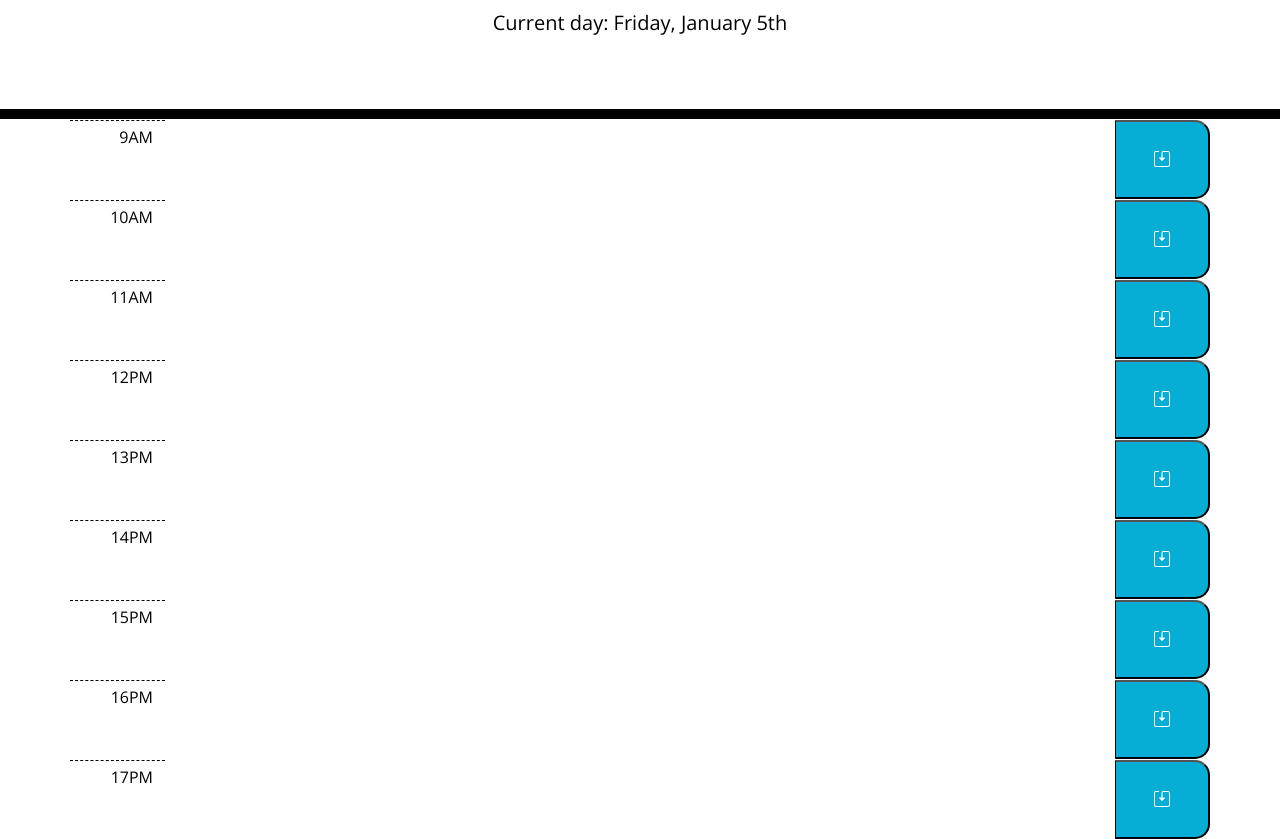
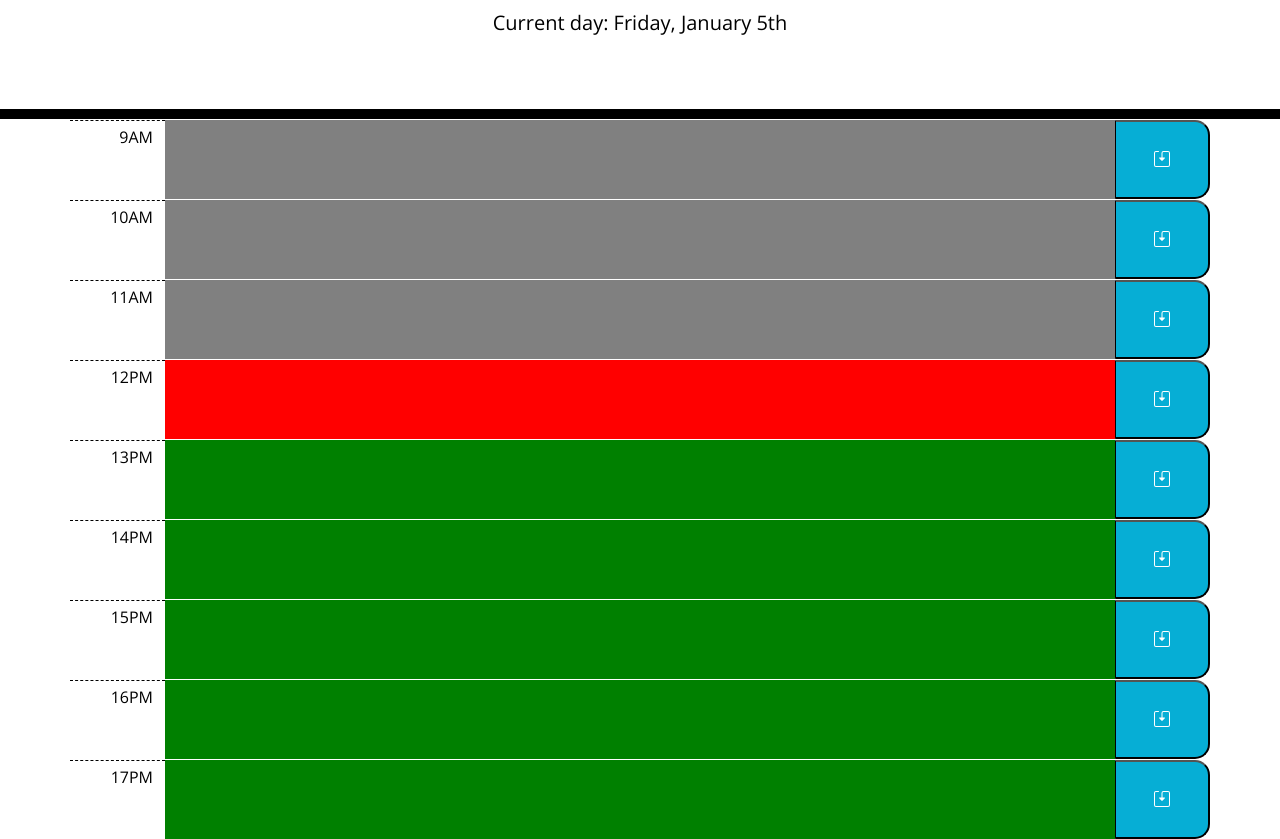
Before and after one commit to tinxtin/work-scheduler, a plain HTML site: page index.html in a window 1280 px wide. Shown: the part 168-1007 px from the top of the page. Drawn offline with nearby package versions, Linux system fonts and the light colour scheme.

Commit message:
code to dynamic change text block colours

```diff
--- a/index.html
+++ b/index.html
@@ -36,7 +36,7 @@
         <div class="col-1 hour d-flex justify-content-end">
           <span class="mt-2">9AM</span>
         </div>
-        <div class="col-10 description">
+        <div class="col-10 description" data-time="9">
 
         </div>
         <button class="col-1 saveBtn d-flex align-items-center justify-content-center">
@@ -49,7 +49,7 @@
         <div class="col-1 hour d-flex justify-content-end">
           <span class="mt-2">10AM</span>
         </div>
-        <div class="col-10 description">
+        <div class="col-10 description" data-time="10">
 
         </div>
         <button class="col-1 saveBtn d-flex align-items-center justify-content-center">
@@ -62,7 +62,7 @@
         <div class="col-1 hour d-flex justify-content-end">
           <span class="mt-2">11AM</span>
         </div>
-        <div class="col-10 description">
+        <div class="col-10 description" data-time="11">
 
         </div>
         <button class="col-1 saveBtn d-flex align-items-center justify-content-center">
@@ -75,7 +75,7 @@
         <div class="col-1 hour d-flex justify-content-end">
           <span class="mt-2">12PM</span>
         </div>
-        <div class="col-10 description">
+        <div class="col-10 description" data-time="12">
 
         </div>
         <button class="col-1 saveBtn d-flex align-items-center justify-content-center">
@@ -88,7 +88,7 @@
         <div class="col-1 hour d-flex justify-content-end">
           <span class="mt-2">13PM</span>
         </div>
-        <div class="col-10 description">
+        <div class="col-10 description" data-time="13">
 
         </div>
         <button class="col-1 saveBtn d-flex align-items-center justify-content-center">
@@ -101,7 +101,7 @@
         <div class="col-1 hour d-flex justify-content-end">
           <span class="mt-2">14PM</span>
         </div>
-        <div class="col-10 description">
+        <div class="col-10 description" data-time="14">
 
         </div>
         <button class="col-1 saveBtn d-flex align-items-center justify-content-center">
@@ -114,7 +114,7 @@
         <div class="col-1 hour d-flex justify-content-end">
           <span class="mt-2">15PM</span>
         </div>
-        <div class="col-10 description">
+        <div class="col-10 description" data-time="15">
 
         </div>
         <button class="col-1 saveBtn d-flex align-items-center justify-content-center">
@@ -127,7 +127,7 @@
         <div class="col-1 hour d-flex justify-content-end">
           <span class="mt-2">16PM</span>
         </div>
-        <div class="col-10 description">
+        <div class="col-10 description" data-time="16">
 
         </div>
         <button class="col-1 saveBtn d-flex align-items-center justify-content-center">
@@ -140,7 +140,7 @@
         <div class="col-1 hour d-flex justify-content-end">
           <span class="mt-2">17PM</span>
         </div>
-        <div class="col-10 description">
+        <div class="col-10 description" data-time="17">
 
         </div>
         <button class="col-1 saveBtn d-flex align-items-center justify-content-center">
--- a/static/script.js
+++ b/static/script.js
@@ -1,11 +1,24 @@
 
 $(document).ready(() => {
-    currentTime();
+    var time = currTime();
+    colorTimeBlock(12);
+
 })
 
-function currentTime() {
+function currTime() {
     var dateEl = $('#currentDay');
     var createTimeEl = $('<div>');
-    var currentDate = dayjs().format('[Current day: ]dddd[,] MMMM d[th]');
-    dateEl.append(createTimeEl.text(currentDate));
+    var currDate = dayjs().format('[Current day: ]dddd[,] MMMM d[th]');
+    dateEl.append(createTimeEl.text(currDate));
+    return parseInt(dayjs().format('H'));
 }
+
+function colorTimeBlock(currTime) {
+    $('.description').each(function() {
+        var blockTime = ($(this).attr('data-time'))
+
+        blockTime < currTime ? $(this).css('background-color', 'grey')
+        : blockTime > currTime ? $(this).css('background-color', 'green')
+        : $(this).css('background-color', 'red');
+    })
+}
```
